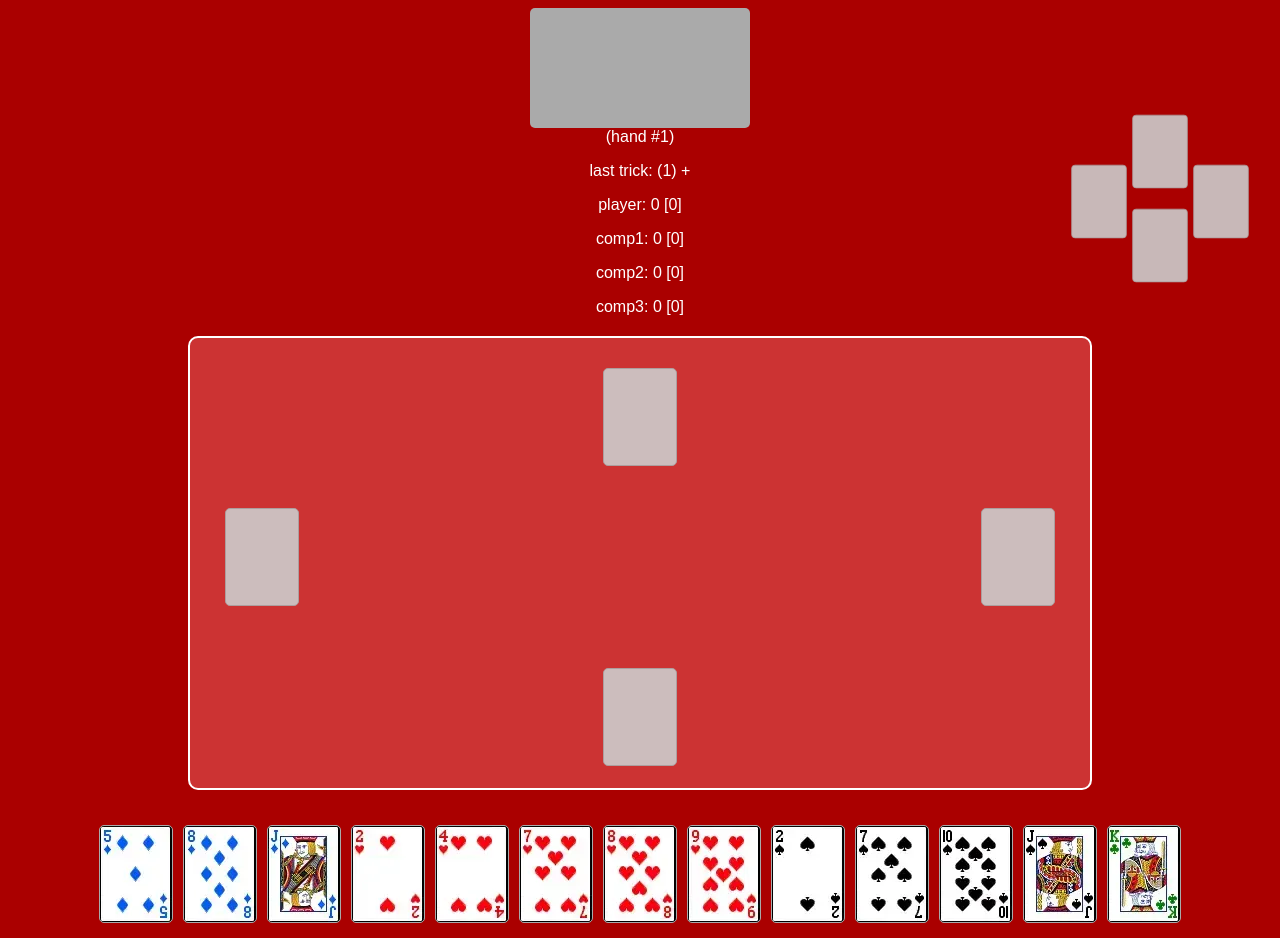
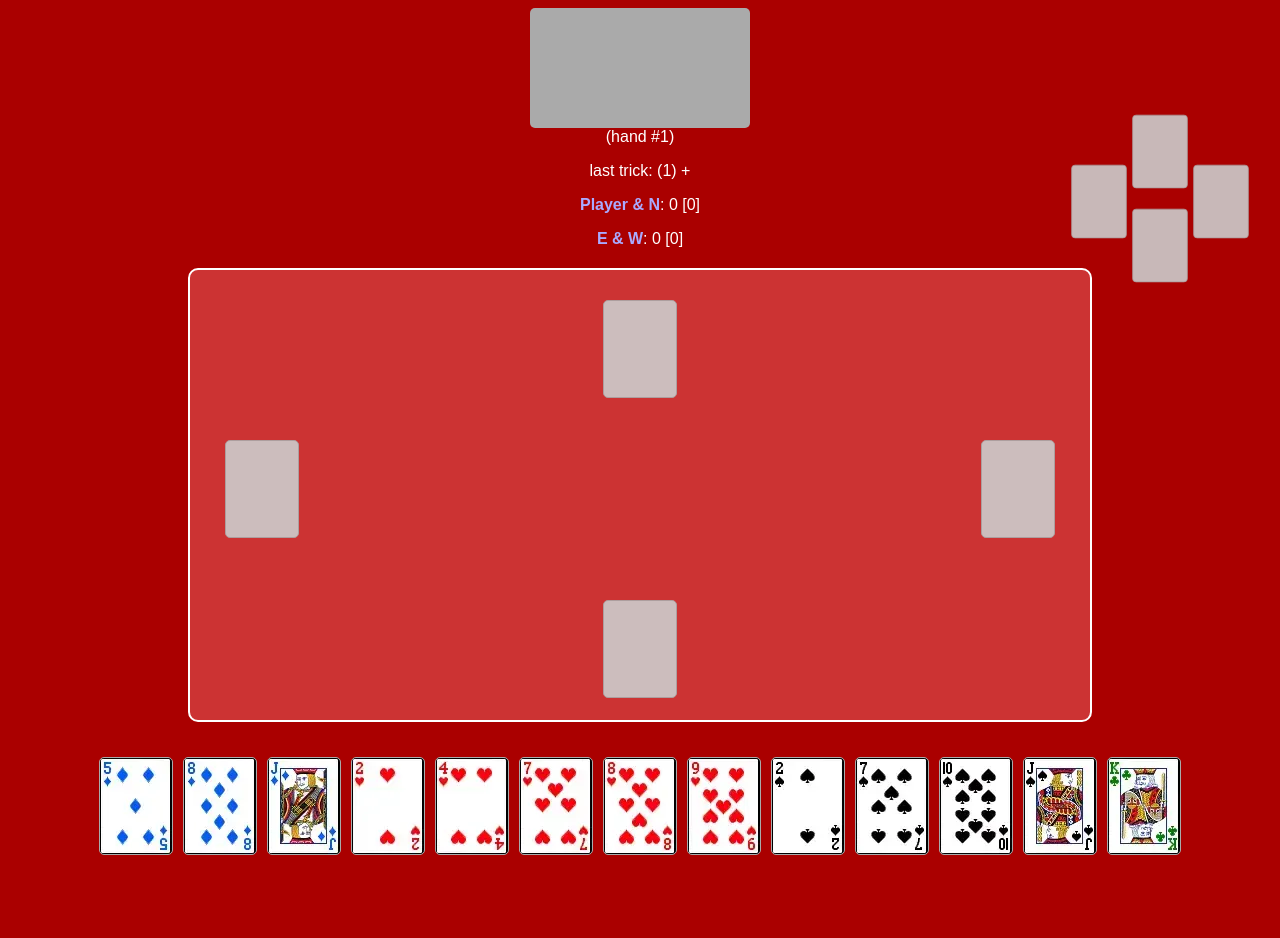
Before and after one commit to ADBond/pippins, a website built with Vite: page index.html in a window 1280 px wide. After the commit the page ends 870 px from the top, so only its background shows below. Built offline with nearby package versions, Linux system fonts and the light colour scheme; what onnxruntime-web would draw is missing.

Commit message:
tidy scores a little

```diff
--- a/public/style.css
+++ b/public/style.css
@@ -150,3 +150,8 @@ body {
 .prev-slot .card {
     margin: 2px;
 }
+
+.player-name {
+    font-weight: bold;
+    color: #aaf;
+}
--- a/src/interface/render.ts
+++ b/src/interface/render.ts
@@ -66,12 +66,24 @@ export async function renderState(state: GameStateForUI) {
   const breakdownEl = document.createElement('p');
   breakdownEl.innerText = 'last trick: (1) + ' + state.lastTrickCardScores.join(' + ');
   scoresEl.appendChild(breakdownEl);
-  playerNameArr.forEach(player => {
-      const el = document.createElement('p');
-      el.innerText = `${player}: ${state.scores[player]}  [${state.prevScores[player]}]`;
-      scoresEl.appendChild(el);
-  });
+  const nameLookup: { comp1: string, comp2: string } = {
+    comp2: 'Player & N',
+    comp1: 'E & W',
+  };
+  const representativePlayers = Object.keys(nameLookup) as (keyof typeof nameLookup)[];
 
+  for (const player of representativePlayers) {
+    const playerScoreEl = document.createElement('p');
+    const nameEl = document.createElement('span');
+    const scoreEl = document.createElement('span');
+    nameEl.innerText = `${nameLookup[player]}`;
+    nameEl.classList.add('player-name');
+    playerScoreEl.appendChild(nameEl);
+    scoreEl.innerText = `: ${state.scores[player]}  [${state.prevScores[player]}]`;
+    playerScoreEl.append(scoreEl);
+
+    scoresEl.appendChild(playerScoreEl);
+  }
   // document.getElementById('debug')!.innerText = `${state.gameState}`;
 
 }
```
